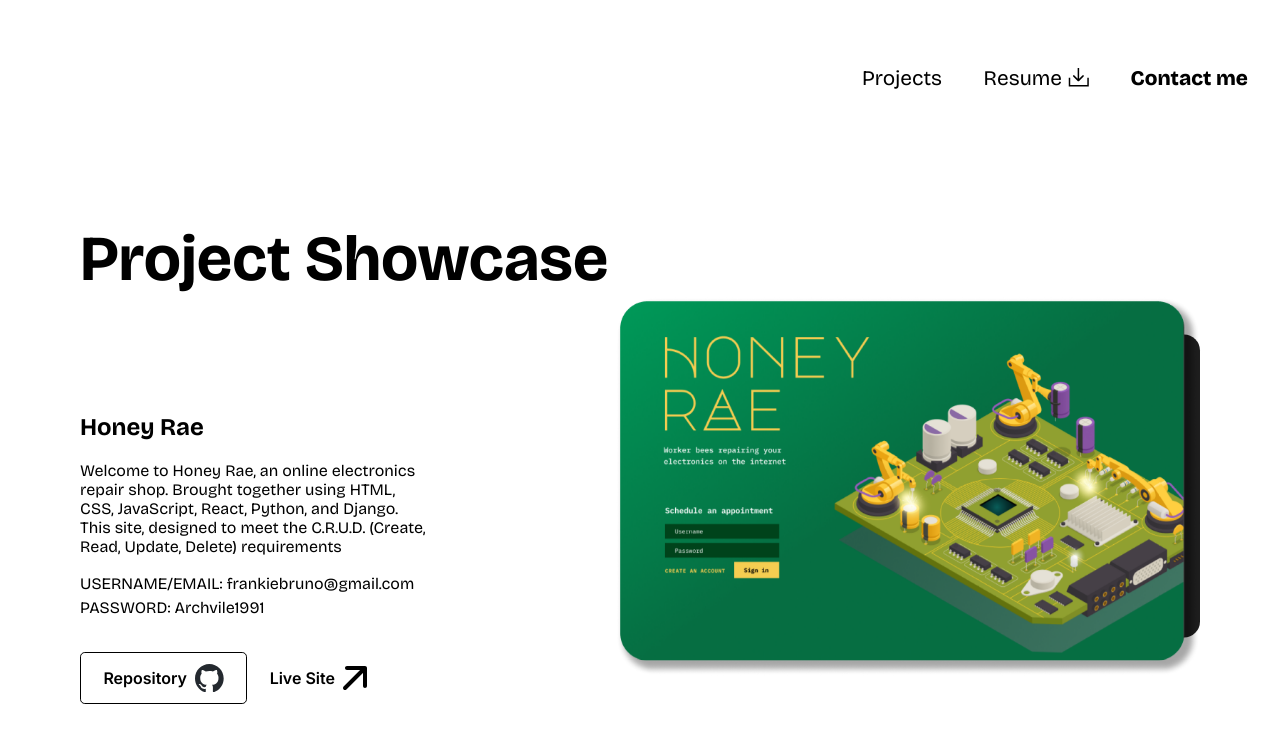
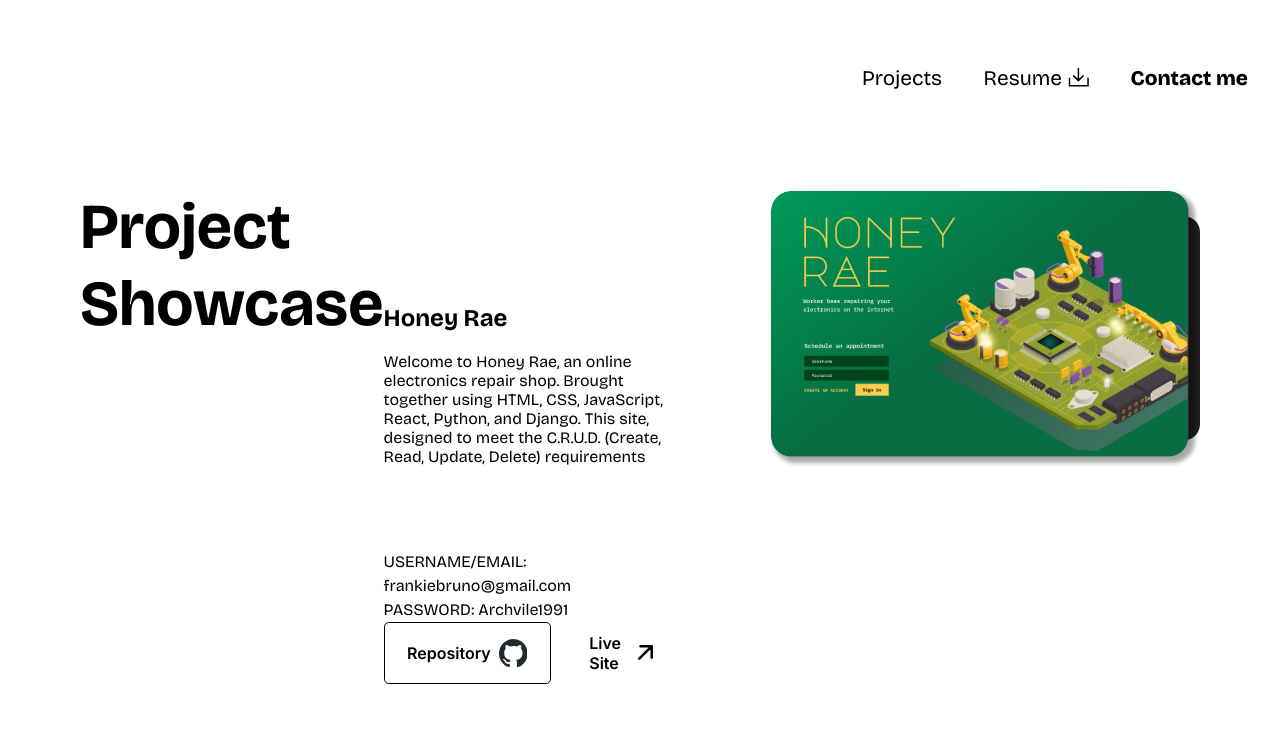
Before and after one commit to FrankieBruno/PORTFOLIO-2024, a Next.js app: page /projects/honeyrae in a window 1280 px wide. Shown: the top 742 px of the page. Built offline with nearby package versions, Linux system fonts and the light colour scheme.

Commit message:
honey-response

```diff
--- a/styles/showcase.module.scss
+++ b/styles/showcase.module.scss
@@ -106,3 +106,52 @@
     transform: translate(0, 50%);
     background: #1e1e1e;
 }
+
+@media screen and (min-width: 800px) {
+    .projectwrapper {
+        flex-direction: row;
+        height: calc(100vh - 10em);
+        margin: 5em 2em 0 5em;
+    }
+
+    .projectcontent {
+        flex-direction: row;
+    }
+
+    .projectdetails {
+        flex: 30% 0 0;
+    }
+
+    .projectlinks {
+        flex-direction: row;
+        margin-top: 0;
+    }
+
+    .projectlinks a {
+        margin-bottom: 0;
+        margin-right: 1em;
+    }
+}
+
+@media screen and (max-width: 624px) {
+    .projectwrapper {
+        margin: 5em 1em 0 1em;
+    }
+
+    .heading {
+        font-size: 2.5em;
+        text-align: center;
+    }
+
+    .projectcontent {
+        flex-direction: column;
+    }
+
+    .projectsummary {
+        margin-top: 3em;
+    }
+
+    .projectaccess {
+        margin: 2em 0 4em;
+    }
+}
```
